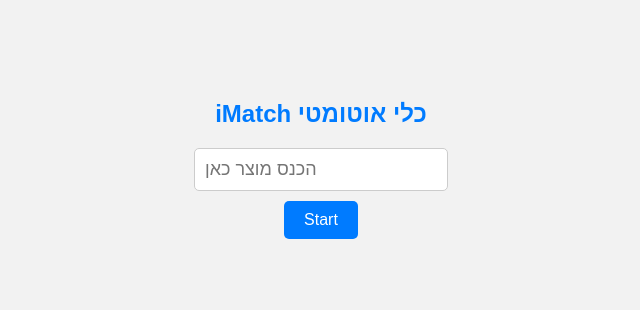
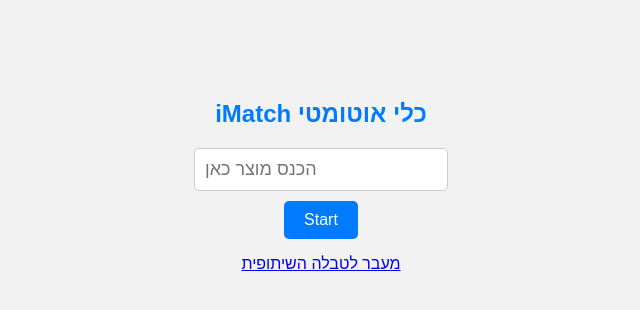
Before and after one commit to idan054/Flask, a Flask app: page / in a window 1280 px wide. Shown: the top 310 px of the page, without its empty margins (319-959 px from the left). Run offline with Flask 3, Linux system fonts and the light colour scheme.

Commit message:
sheet link added.

```diff
--- a/api/templates/index.html
+++ b/api/templates/index.html
@@ -69,5 +69,6 @@
 		<button type="submit">Start</button>
 	</form>
     <p id="message"></p>
+     <a href="https://docs.google.com/spreadsheets/d/1FfmbtfQaFDflDk1BBSWIJMULc0f-5L63LbvPFdhczBc/edit#gid=0" target="_blank">מעבר לטבלה השיתופית</a>
 </body>
 </html>
```
